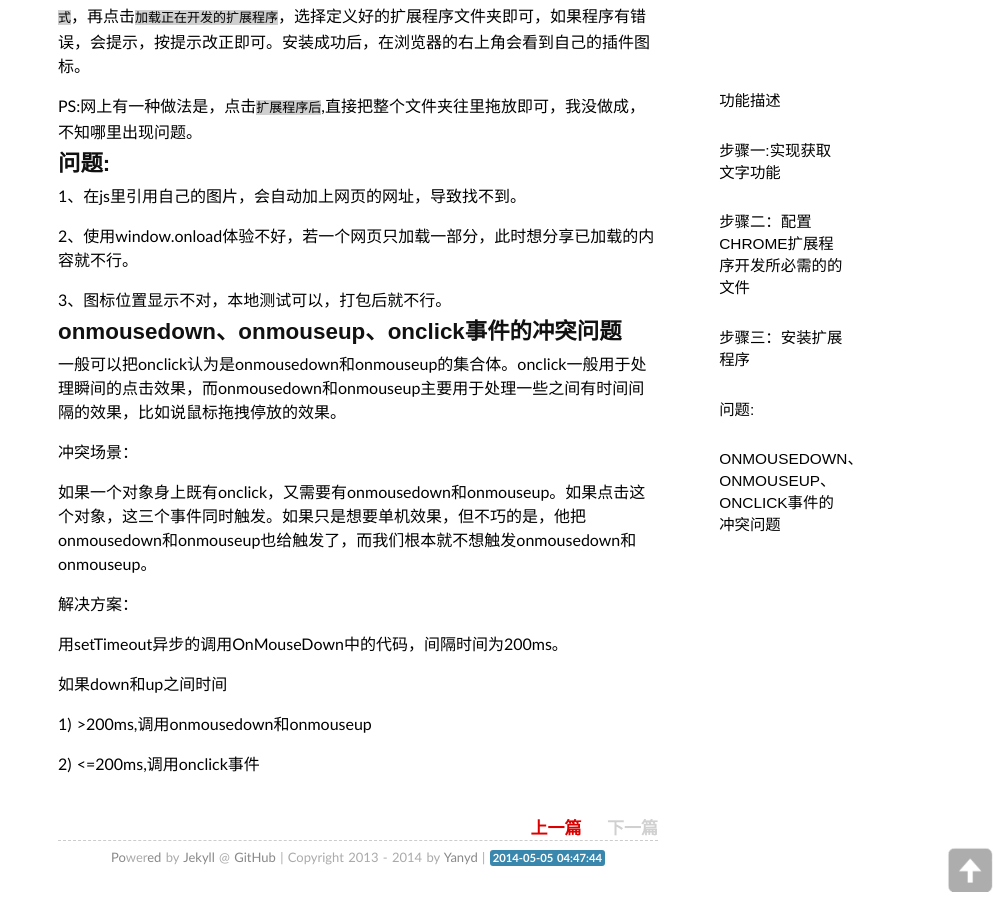
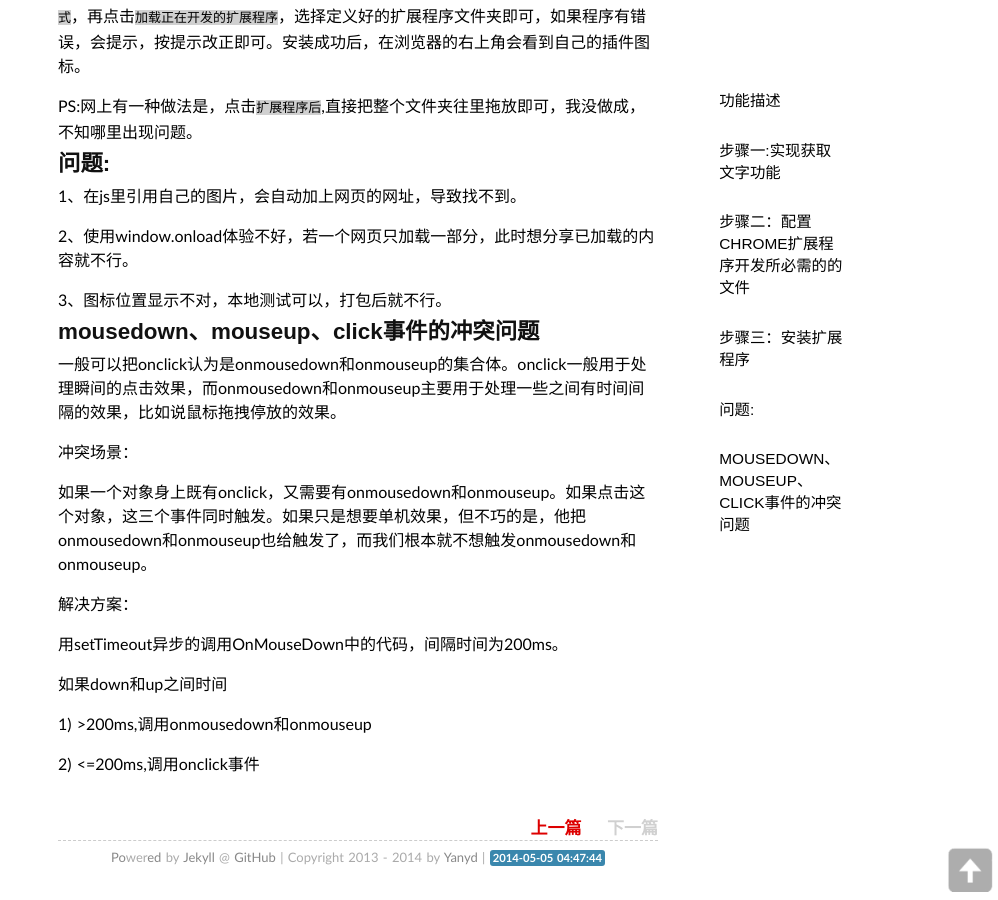
Before and after one commit to Yanyd/Yanyd.github.io, a Jekyll site: the page built from _posts/2014-05-05-chrome-extension.md, in a window 1280 px wide and 900 px high, scrolled down 3279 px. Shown: the whole window, without its empty margins (282-1280 px from the left). Built offline with Jekyll 4.4.1, drawn with Linux system fonts in a browser that asks for light colours; some web fonts are replaced; Markdown is read by kramdown in place of the engine named in the settings; comment, search, counter and statistics services are not loaded.

Commit message:
add post

```diff
--- a/_posts/2014-05-05-chrome-extension.md
+++ b/_posts/2014-05-05-chrome-extension.md
@@ -173,7 +173,7 @@ PS:网上有一种做法是，点击`扩展程序后`,直接把整个文件夹
 3、图标位置显示不对，本地测试可以，打包后就不行。
 
 
-##onmousedown、onmouseup、onclick事件的冲突问题
+##mousedown、mouseup、click事件的冲突问题
 
 一般可以把onclick认为是onmousedown和onmouseup的集合体。onclick一般用于处理瞬间的点击效果，而onmousedown和onmouseup主要用于处理一些之间有时间间隔的效果，比如说鼠标拖拽停放的效果。
 
```
